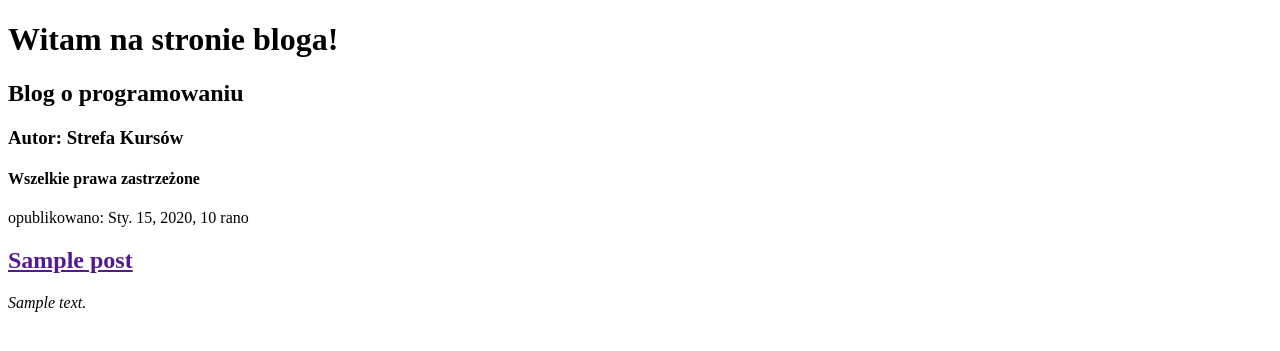
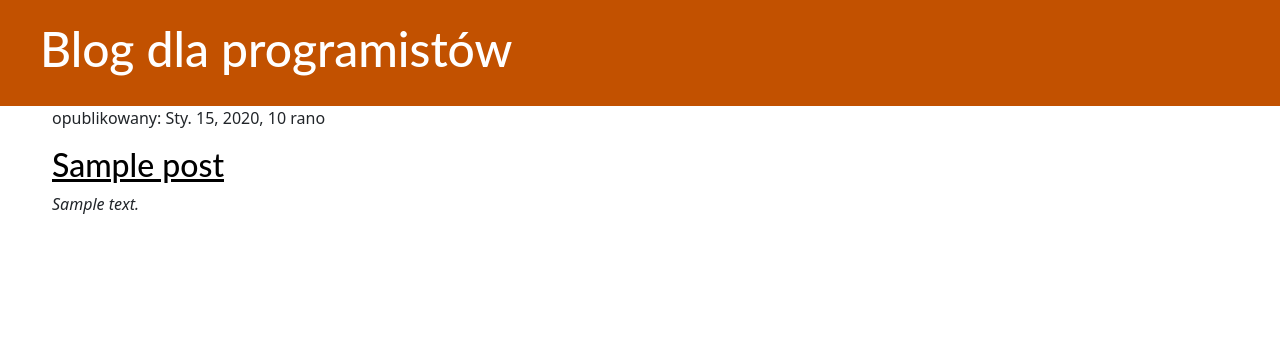
Before and after one commit to MaksymilianSzczepanski/djangoblog, a Django app: template mysite/blog/templates/blog/post_list.html in a window 1280 px wide. Shown: the top 351 px of the page. Run offline with Django 3.2, Linux system fonts and the light colour scheme; the template is opened without the code that fills it: most values are stand-ins (such as "Sample title", 1, 10 or a date in 2020).

Commit message:
dodano nowy szablon

```diff
--- /dev/null
+++ b/mysite/blog/static/css/blog.css
@@ -0,0 +1,46 @@
+.page-header {
+    background-color: #C25100;
+    margin-top: 0;
+    padding: 20px 20px 20px 40px;
+}
+
+.page-header h1, .page-header h1 a, .page-header h1 a:visited, .page-header h1 a:active {
+    color: #ffffff;
+    font-size: 36pt;
+    text-decoration: none;
+}
+
+.content {
+    margin-left: 40px;
+}
+
+h1, h2, h3, h4 {
+    font-family: 'Lato', cursive;
+}
+
+.date {
+    color: #828282;
+}
+
+.save {
+    float: right;
+}
+
+.post-form textarea, .post-form input {
+    width: 100%;
+}
+
+.top-menu, .top-menu:hover, .top-menu:visited {
+    color: #ffffff;
+    float: right;
+    font-size: 26pt;
+    margin-right: 20px;
+}
+
+.post {
+    margin-bottom: 70px;
+}
+
+.post h2 a, .post h1 a:visited {
+    color: #000000;
+}
--- /dev/null
+++ b/mysite/blog/templates/blog/base.html
@@ -0,0 +1,24 @@
+{% load static %}
+<html lang="pl">
+        <head>
+            <meta charset="UTF-8">
+            <title>Blog dla programistów</title>
+            <link href="https://cdn.jsdelivr.net/npm/bootstrap@5.0.0-beta2/dist/css/bootstrap.min.css" rel="stylesheet" integrity="sha384-BmbxuPwQa2lc/FVzBcNJ7UAyJxM6wuqIj61tLrc4wSX0szH/Ev+nYRRuWlolflfl" crossorigin="anonymous">
+            <link rel="stylesheet" href="{% static 'css/blog.css' %}">
+        </head>
+<body>
+<div class="page-header">
+    <h1><a href="/">Blog dla programistów</a></h1>
+</div>
+<div class="content container">
+    <div class="row">
+        <div class="col-md-8">
+            {% block content %}
+            {% endblock %}
+        </div>
+    </div>
+</div>
+
+</body>
+
+</html>
--- a/mysite/blog/templates/blog/post_list.html
+++ b/mysite/blog/templates/blog/post_list.html
@@ -1,27 +1,13 @@
-<!DOCTYPE html>
-<html lang="pl">
-<head>
-    <meta charset="UTF-8">
-    <title>Blog dla programistów</title>
-</head>
-<body>
-    <div>
-        <h1>Witam na stronie bloga!</h1>
-        <h2>Blog o programowaniu</h2>
-        <h3>Autor: Strefa Kursów</h3>
-        <h4>Wszelkie prawa zastrzeżone</h4>
-    </div>
+{% extends 'blog/base.html' %}
+{% block content %}
+    {% for post in posts %}
 
-    {% for post in posts %}
-    <div>
-        <p>opublikowano: {{ post.publish_date }}</p>
-        <h2><a href="">{{ post.title }}</a></h2>
-        <em>{{ post.text|linebreaksbr }} </em>
-    </div>
-    {% endfor %}
-    <div>
-
-    </div>
-
-</body>
-</html>
+    <div class="post">
+        <div class="data">
+            <p>opublikowany: {{ post.publish_date }}</p>
+        </div>
+        <h2><a href="{% url 'post_detail' pk=post.pk %}">{{ post.title }}</a></h2>
+        <em>{{ post.text|linebreaksbr }}</em>
+        </div>
+        {% endfor %}
+    {% endblock %}
--- a/mysite/blog/urls.py
+++ b/mysite/blog/urls.py
@@ -3,4 +3,5 @@ from . import views
 
 urlpatterns = [
     path('', views.post_list, name='post_list'),
+    path('post/<int:pk>/', views.post_detail, name='post_detail'),
 ]
--- a/mysite/blog/views.py
+++ b/mysite/blog/views.py
@@ -1,7 +1,11 @@
-from django.shortcuts import render
+from django.shortcuts import render, get_object_or_404
 from django.utils import timezone
 from .models import Post
 
 def post_list(request):
     posts = Post.objects.filter(publish_date__lte=timezone.now()).order_by('publish_date')
     return render(request, 'blog/post_list.html', {'posts': posts})
+
+def post_detail(request, pk):
+    post = get_object_or_404(Post, pk=pk)
+    return render(request, 'blog/post_detail.html', {'post':post})
```
Also changed, not shown: mysite/blog/templates/blog/post_detail.html (added, +12 -0 lines).
